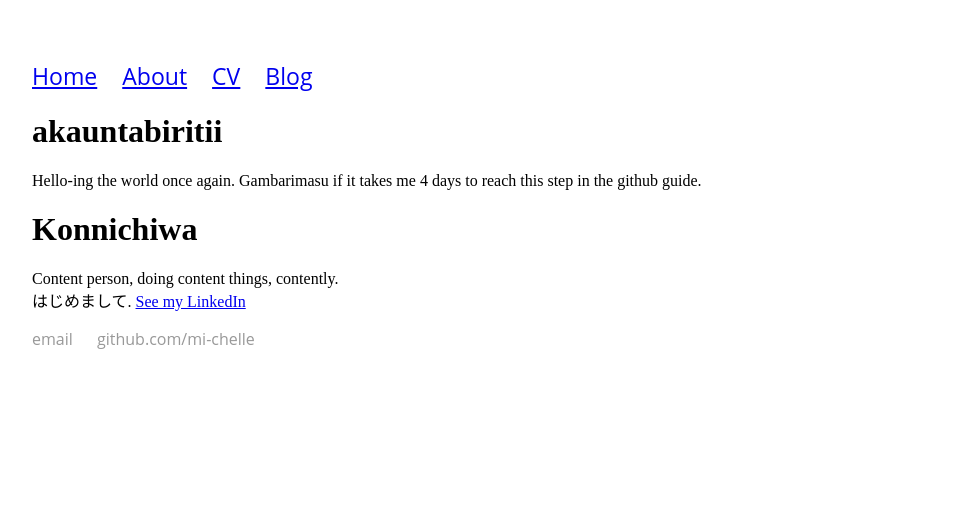
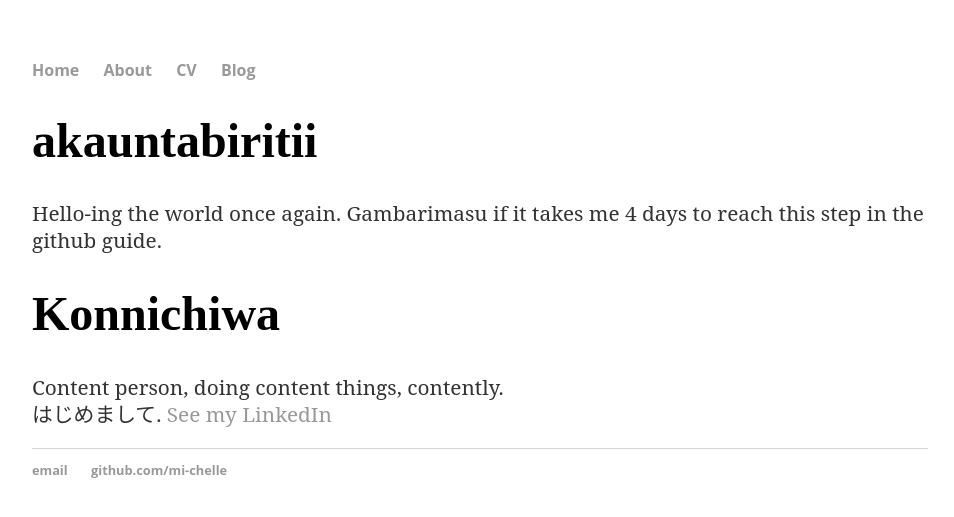
Before and after one commit to mi-chelle/akauntabiritii, a Jekyll site: the page built from README.md, in a window 1280 px wide. Shown: the top 517 px of the page, without its empty margins (160-1114 px from the left). Built offline with Jekyll 4.4.1, drawn with Linux system fonts in a browser that asks for light colours; our own code applies the rules of GitHub Pages for plain Markdown files.

Commit message:
Update main.css

```diff
--- a/css/main.css
+++ b/css/main.css
@@ -1,90 +1,36 @@
-body {
-    margin: 60px auto;
-    width: 70%;
-}
-nav ul {
-    font-family: 'Open Sans', 'Helvetica', 'Sans-Serif';
-    padding: 0px;
-    font-weight: thin;
-    font-size: 1.2em;
-}
-nav ul li {
-    display: inline;
-    font-family: 'Open Sans', 'Helvetica', 'Sans-Serif';
-    padding: 0px;
-    font-weight: thin;
-    margin-right: 20px;
-    font-size: 1.2em;
-}
-footer ul {
-    font-family: 'Open Sans', 'Helvetica', 'Sans-Serif';
-    padding: 0px;
-    font-weight: normal;
-    font-size: 1em;
-}
-footer ul li {
-    display: inline;
-    font-family: 'Open Sans', 'Helvetica', 'Sans-Serif';
-    padding: 0px;
-    font-weight: normal;
-    margin-right: 20px;
-    font-size: 1em;
-a {
-    text-decoration: none;
-    color: #999;
-}
-a:hover {
-    text-decoration: underline;
-}
-h1 {
-    font-size: 2.8em;
-    font-family:'Open Sans', 'Helvetica', 'Sans-Serif';
-}
-h2 {
-    font-size: 2.6em;
-    font-family:'Open Sans', 'Helvetica', 'Sans-Serif';
-}
-h3 {
-    font-size: 2.2em;
-    font-family:'Open Sans', 'Helvetica', 'Sans-Serif';
-}
+body { margin: 60px auto; width: 70%; }
+
+a { text-decoration: none; color: #999; }
+a:hover { text-decoration: underline; }
+
 p {
     font-size: 1.3em;
     font-family:'Crimson Text', 'Roboto Slab', 'Serif';
     line-height: 1.3em;
     color: #333;
 }
-footer {
-    border-top: 1px solid #d5d5d5;
-    font-size: .8em;
+p, ul {
+    font-size: 1.3em; line-height: 1.3em; color: #333; }
 }
+h1, h2, h3, h4 { font-family: 'Open Sans', 'Helvetica', 'Sans-Serif'; }
+h1 { font-size: 3em;  }
+h2 { font-size: 2.7em; }
+h3 { font-size: 2.3em; }
+h4 { font-size: 1.9em; }
 
-ul.posts {
-    margin: 20px auto 40px;
-    font-size: 1.3em;
-    font-family:'Crimson Text', 'Roboto Slab', 'Serif';
-    line-height: 1.3em;
-    color: #333;
-}
+nav ul, footer ul { font-size: 1em; font-family: 'Open Sans', 'Helvetica', 'Sans-Serif'; padding: 0px; list-style: none; font-weight: bold; }
+nav ul li, footer ul li { display: inline; margin-right: 20px; }
 
-ul.posts li {
-    font-size: 1.3em;
-    font-family:'Crimson Text', 'Roboto Slab', 'Serif';
-    line-height: 1.3em;
-    color: #333;
-}
+footer { border-top: 1px solid #d5d5d5; font-size: .8em; }
 
-ul {
-    margin: 20px auto 40px;
-    font-size: 1.3em;
-    font-family:'Crimson Text', 'Roboto Slab', 'Serif';
-    line-height: 1.3em;
-    color: #333;
-}
+/* Blog */
+ul.posts { margin: 20px auto 40px; font-size: 1.5em; }
+ul.posts li { list-style: none; }
 
-li {
-    font-size: 1.3em;
-    font-family:'Crimson Text', 'Roboto Slab', 'Serif';
-    line-height: 1.3em;
-    color: #333;
-}
+/* CV */
+.cv { margin: 0px 0px 60px; }
+.cv h1 { font-size: 3em; }
+.cv h2 { font-size: 2em; }
+.cv address, .cv .download { font-family: 'Open Sans', 'Helvetica', 'Sans-Serif'; }
+.cv address, .cv p { font-size: 1.2em; }
+.cv .download { float: right; font-size: .8em; text-transform: uppercase; }
```
